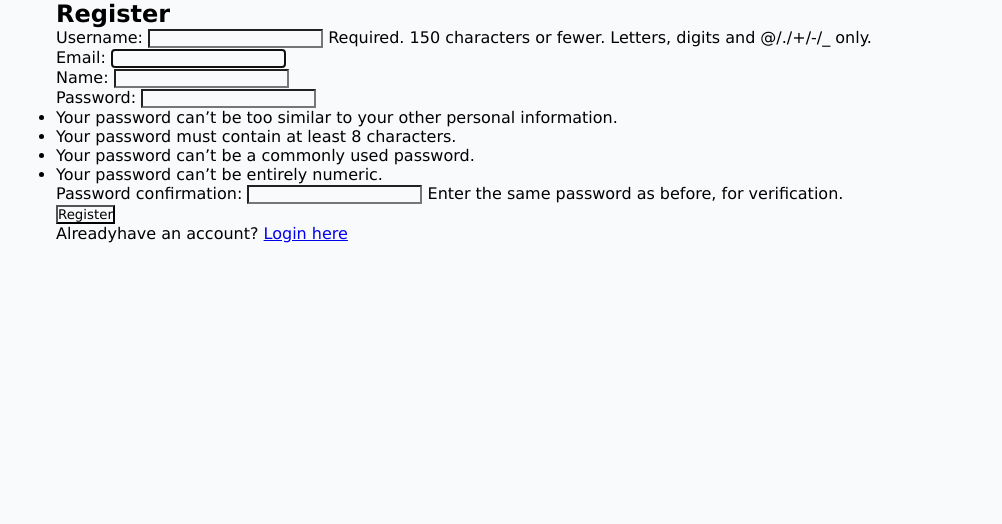
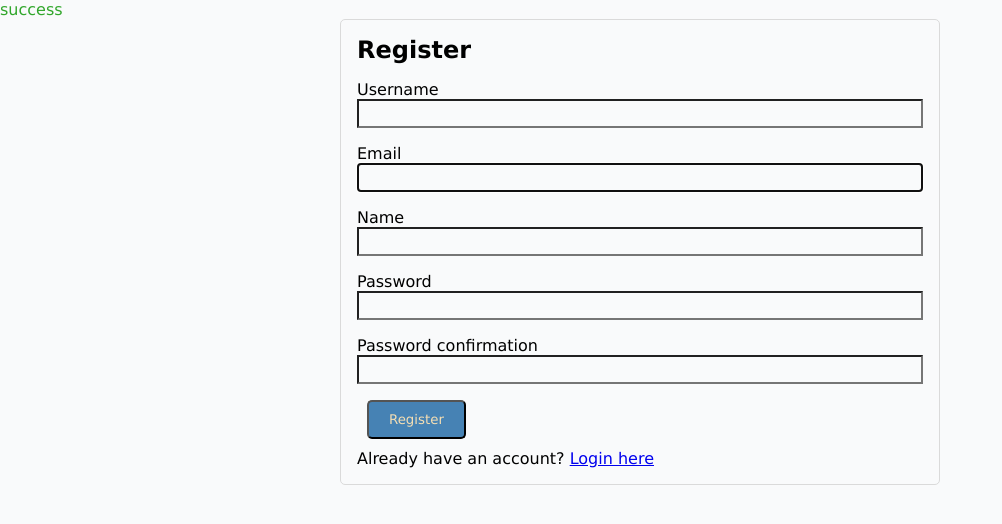
Before and after one commit to Alphaalimamy/codebattle, a Django app: page /register/ in a window 1280 px wide. Shown: the part 76-600 px from the top of the page, without its empty margins (0-1002 px from the left). Run offline with Django 4.2, Linux system fonts and the light colour scheme; tables that the repository leaves empty hold one stand-in row (values such as "Sample post"); one stand-in notice (Sample message) is shown.

Commit message:
Error handling done

```diff
--- a/base/static/css/main.css
+++ b/base/static/css/main.css
@@ -28,7 +28,7 @@
     display: block;
     width: fit-content;
     margin: 10px;
-    border: none;
+    border: no;
 }
 
 .btn--warning{
@@ -38,6 +38,19 @@
     background-color: steelblue;
     color: wheat;
 }
+
+.error{
+    color: #E55D42;
+}
+
+.success{
+    color: #31a62b;
+}
+
+.info{
+    color: #3aabd4;
+}
+
 /* Navbar */
 nav {
     display: flex;
@@ -109,6 +122,31 @@ display: flex;
 flex-wrap: wrap;
 align-items: center;
 }
+
+.paginator--wrapper{
+    display: flex;
+    flex-wrap: wrap;
+}
+
+/* LOGIN REGISTRATION */
+
+.login-register-container{
+    max-width: 600px;
+    margin: 0 auto;
+    border: 1px solid rgb(218, 218, 218);
+    padding: 1em;
+    border-radius: 5px;
+}
+
+.form-field--wrapper{
+    margin-top: 1em;
+    margin-bottom: 1em;
+}
+input{
+    width: 100%;
+    padding: 5px 2px;
+}
+
 @media screen and (max-width: 1200px) {
     .container--main {
         width: 100%;
--- a/base/templates/login_register.html
+++ b/base/templates/login_register.html
@@ -3,43 +3,58 @@
 
 {% block content %}
 {% if page == 'register' %}
+
+<div class="login-register-container section">
     <h1>Register</h1>
 
     <div>
         <form method="POST" action="{% url 'register' %}">
             {% csrf_token %}
-    {{form.as_p}}
-    <input type="submit" value="Register">
+            {% for field in form %}
+            <div class="form-field--wrapper">
+                <label>{{field.label}}</label>
+                {{field}}
+
+                {% for error in field.errors %}
+                <p class="error">{{error}}</p>
+                {% endfor %}
+            </div>
+
+            {% endfor %}
+
+            <input class="btn btn-primary" type="submit" value="Register">
         </form>
     </div>
 
-<p>Alreadyhave an account? <a href="{% url 'login' %}">Login here</a></p>
+    <p>Already have an account? <a href="{% url 'login' %}">Login here</a></p>
 
-
+</div>
 {% else %}
 
-<h1>Login</h1>
+<div class="login-register-container section">
+    <h1>Login User</h1>
     <form method="POST" action="{% url 'login' %}">
         {% csrf_token %}
-    <div>
+        <div class="form-field--wrapper">
             <label>Email</label>
             <input type="email" name="email" />
         </div>
 
-    <div>
+        <div class="form-field--wrapper">
             <label>Password</label>
             <input type="password" name="password" />
         </div>
 
-    <div>
-        <input type="submit" value="login">
+        <div class="form-field--wrapper">
+            <input class="btn btn-primary" type="submit" value="login">
         </div>
-    <p>Dont't have an account? <a href="{% url 'register' %}">Register here</a></p>
+        <p>Dont't have an account?
+            <a href="{% url 'register' %}">Register here</a>
+        </p>
     </form>
+</div>
 
 
 {% endif %}
 
-
-
 {% endblock %}
--- a/base/templates/main.html
+++ b/base/templates/main.html
@@ -1,6 +1,7 @@
 <!DOCTYPE html>
 {% load static %}
 <html lang="en">
+
 <head>
     <meta charset="UTF-8">
     <meta http-equiv="X-UA-Compatible" content="IE=edge">
@@ -11,15 +12,24 @@
 
     <!-- <script src="main.js" defer></script> -->
 </head>
+
 <body>
 
     {% include "navbar.html" %}
 
-   <section class="container--main">
-    {%  block content %}
+    {% if messages %}
+    <ul class="messages">
+        {% for message in messages %}
+        <li {% if message.tags %} class="{{ message.tags }}" {% endif %}>{{ message.tags }}</li>
+        {% endfor %}
+    </ul>
+    {% endif %}
+    <section class="container--main">
+        {% block content %}
 
-    {% endblock content %}
-   </section>
+        {% endblock content %}
+    </section>
 
 </body>
+
 </html>
--- a/base/views.py
+++ b/base/views.py
@@ -3,9 +3,10 @@ from django.http import HttpResponse
 from django.contrib.auth.decorators import login_required
 from django.contrib.auth import authenticate, login, logout
 from django.contrib.auth.hashers import make_password
-# from django.contrib.auth.forms import UserCreationForm
+from django.contrib import messages
+
 from PIL import Image
-
+from django.core.paginator import Paginator, PageNotAnInteger, EmptyPage
 from .models import User, Event, Submission
 from .forms import SubmissionForm, CustomUserCreateForm, UserForm
 # Create your views here.
@@ -23,13 +24,18 @@ def login_page(request):
 
         if user is not None:
             login(request, user)
+            messages.info(request, 'You have succesfully logged in.')
             return redirect('home')
+        else:
+            messages.error(request, "Email or password is incorrect")
+            return redirect('login')
 
     context = {"page": page}
     return render(request, 'login_register.html', context)
 
 def logout_user(request):
      logout(request)
+     messages.info(request, "User logged out")
      return redirect("login")
 
 def register_page(request):
@@ -43,7 +49,10 @@ def register_page(request):
             user = form.save(commit=False)
             user.save()
             login(request, user)
+            messages.success(request, "User created successfully")
             return redirect("home")
+        else:
+            messages.error(request, "An error occurred during registration")
 
     page = "register"
     context = {"page": page, "form": form}
@@ -54,11 +63,26 @@ def home_page(request):
     if limit == None:
         limit = 20
     limit = int(limit)
+    users = User.objects.filter(hackathon_participants=True)
+    count = users.count()
 
-    users = User.objects.filter(hackathon_participants=True)
+    page = request.GET.get('page')
+    paginator = Paginator(users, 20)
+
+    try:
+        users = paginator.page(page)
+    except PageNotAnInteger:
+        page = 1
+        users = paginator.page(page)
+    except EmptyPage:
+        page = paginator.num_pages
+        users = paginator.page(page)
+
+
+    pages = list(range(1, (paginator.num_pages + 1)))
+
     events = Event.objects.all()
-    context = {"users": users, "events": events}
-
+    context = {'users':users, 'events':events, 'count':count, 'paginator':paginator, 'pages':pages}
     return render(request, "home.html", context)
 
 def user_page(request, pk):
@@ -100,6 +124,7 @@ def change_password(request):
             new_password = make_password(password1)
             request.user.password = new_password
             request.user.save()
+            messages.success(request, 'You have succesfully reset your password')
             return redirect('account')
 
     return render(request, 'change_password.html')
```
Also changed, not shown: base/templates/home.html (+47 -3 lines), db.sqlite3, static/images/b.jpeg (added), 2 other files. Lines whose indentation alone changed are shown as unchanged.
